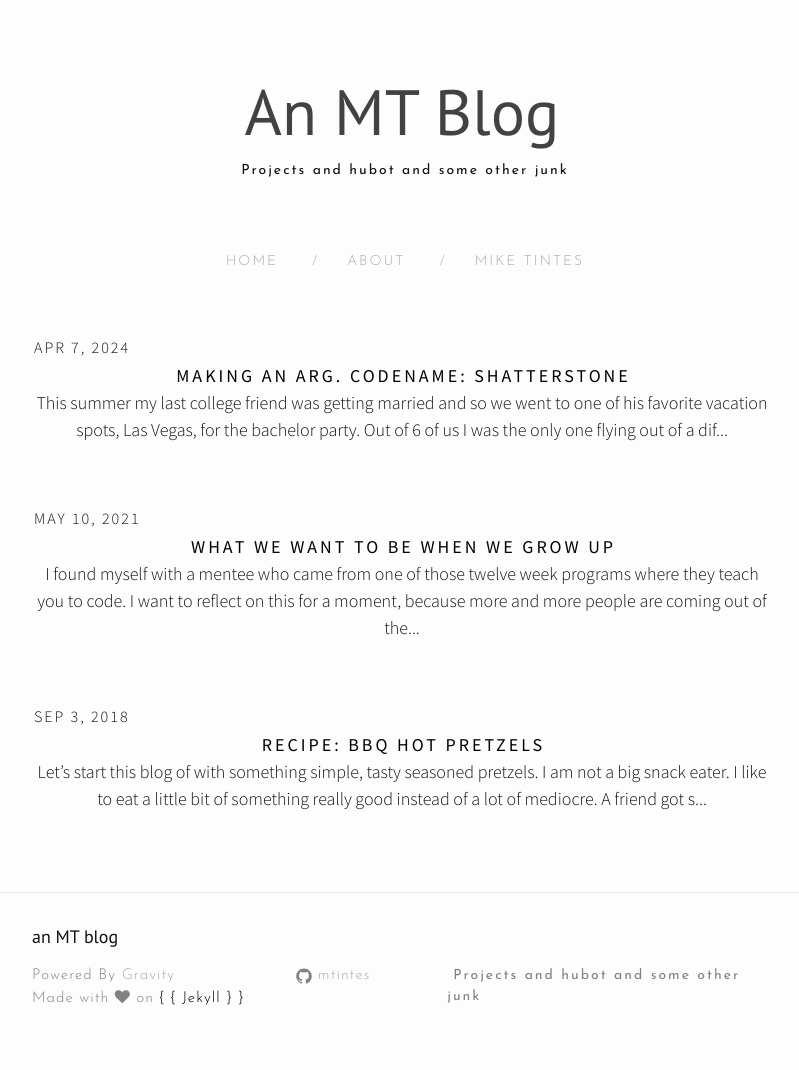
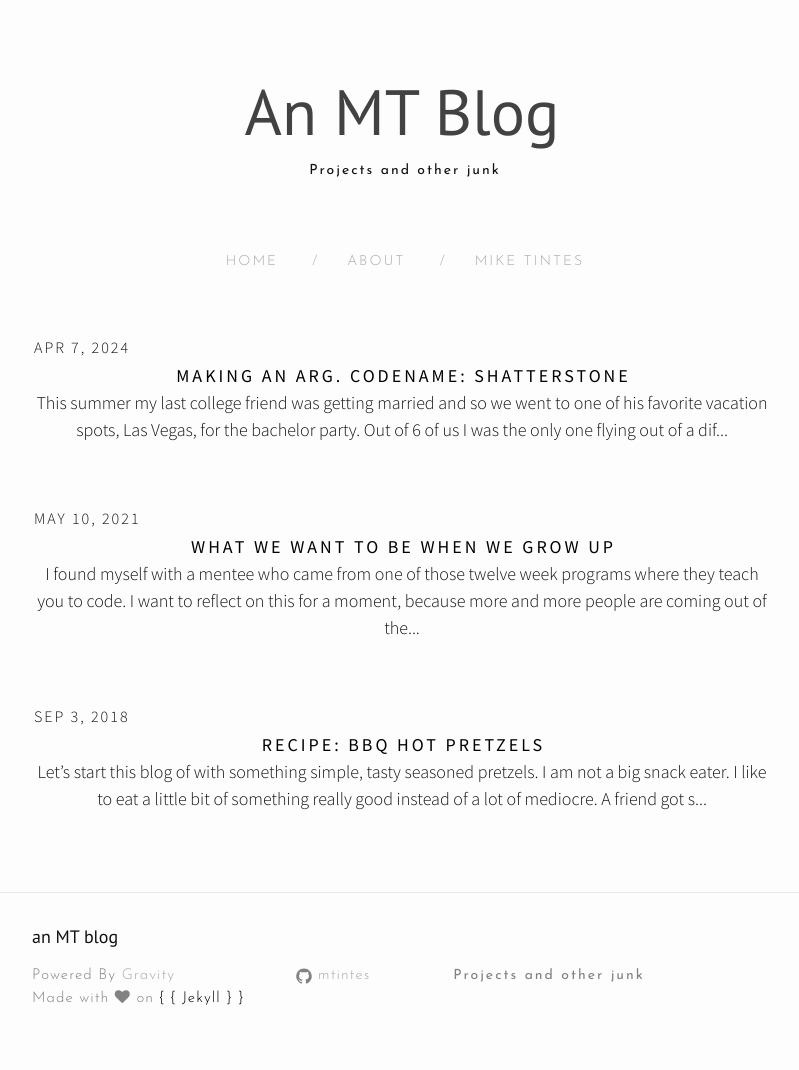
Before and after one commit to mtintes/mtintes.github.io, a Jekyll site: the page built from index.html, in a window 1280 px wide. Shown: the whole page, without its empty margins (238-1037 px from the left). Built offline with Jekyll 4.4.1, drawn with Linux system fonts in a browser that asks for light colours; nearby versions of some CDN libraries; the list of posts is cut into pages by our own code.

Commit message:
Update _config.yml

```diff
--- a/_config.yml
+++ b/_config.yml
@@ -8,7 +8,7 @@
 # Site settings
 title: an MT blog
 email:
-description: Projects and hubot and some other junk
+description: Projects and other junk
 baseurl: "" # the subpath of your site, e.g. /blog
 url: "http://www.anmtblog.com" # the base hostname & protocol for your site
 twitter_username:
```
